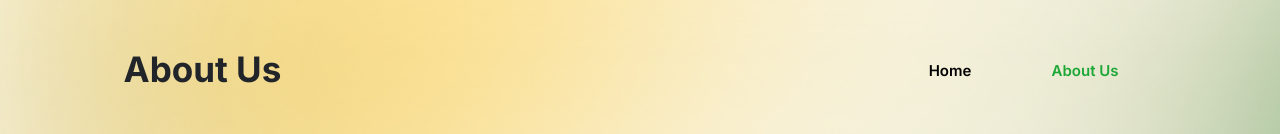
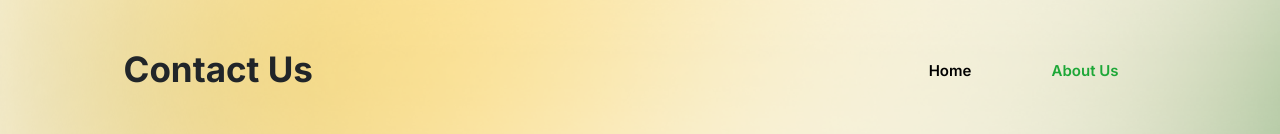
Before and after one commit to Ayodeji10/dayspring.github.io, a plain HTML site: page contact/contact.html in a window 1280 px wide. Shown: the part 240-374 px from the top of the page. Drawn offline with nearby package versions, Linux system fonts and the light colour scheme; files that its build step writes are made by us from their sources; files whose address does not match are found by name.

Commit message:
Contact text

```diff
--- a/contact/contact.html
+++ b/contact/contact.html
@@ -94,7 +94,7 @@
             <!-- subnav  -->
             <!-- subnav  -->
             <div class="subnav">
-                <h1>About Us</h1>
+                <h1>Contact Us</h1>
                 <ul>
                     <li><a href="../index.html">Home</a></li>
                     <li><a href="" class="active">About Us</a></li>
```
